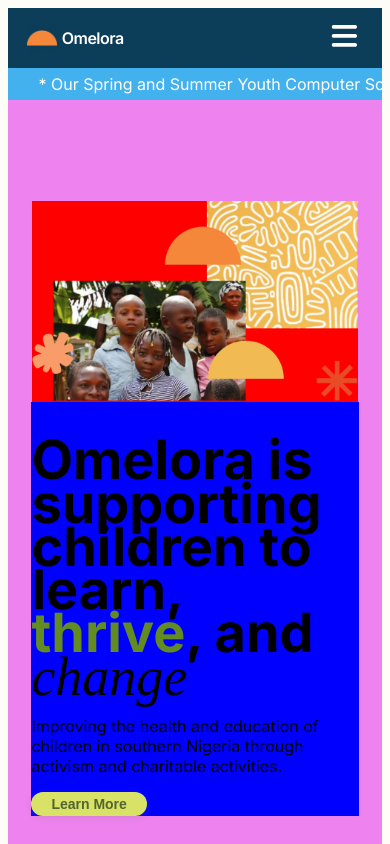
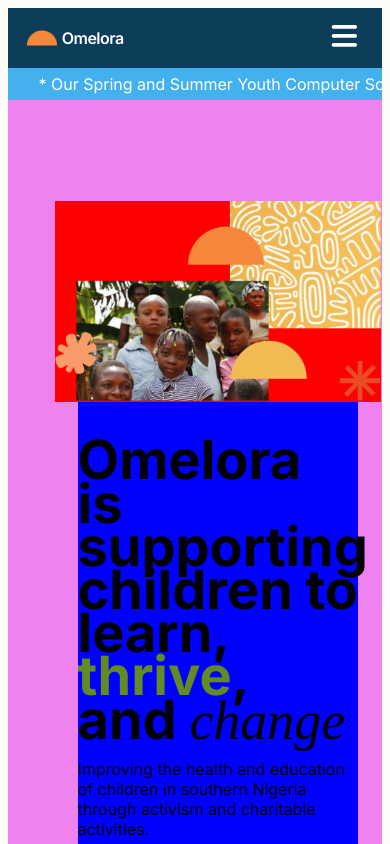
Before and after one commit to kyraezikeuzor/Omelora-Website, a Next.js app: page / in a window 390 px wide. Shown: the top 844 px of the page. Built offline with nearby package versions, Linux system fonts and the light colour scheme; a web font is replaced by a local one.

Commit message:
Fixed hero image 14/?

```diff
--- a/components/Home/Hero.module.css
+++ b/components/Home/Hero.module.css
@@ -33,7 +33,7 @@
         row-gap: 0;
         justify-content: center;
         align-items: center;
-        padding: 12vh 6vw;
+        padding: 12vh 12vw;
         margin-bottom: 20px;
         background-color: violet;
     }
```
